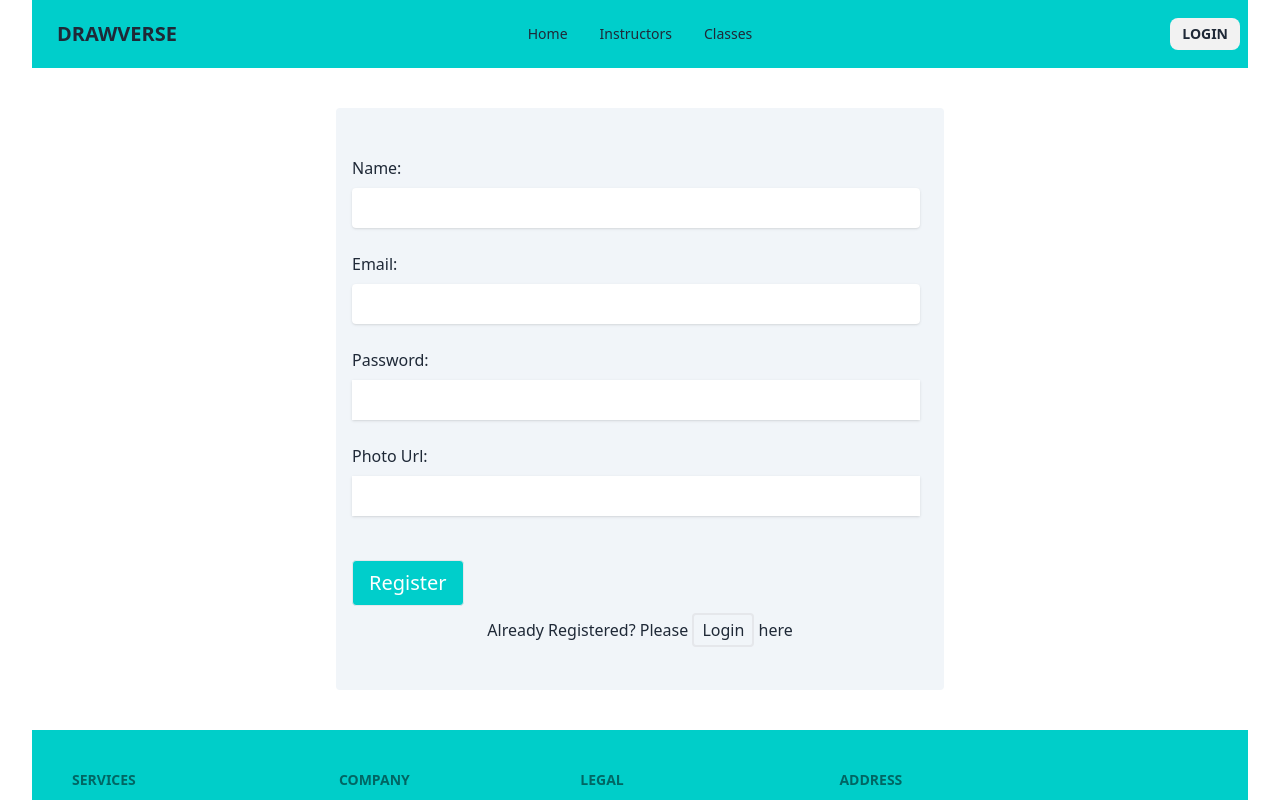
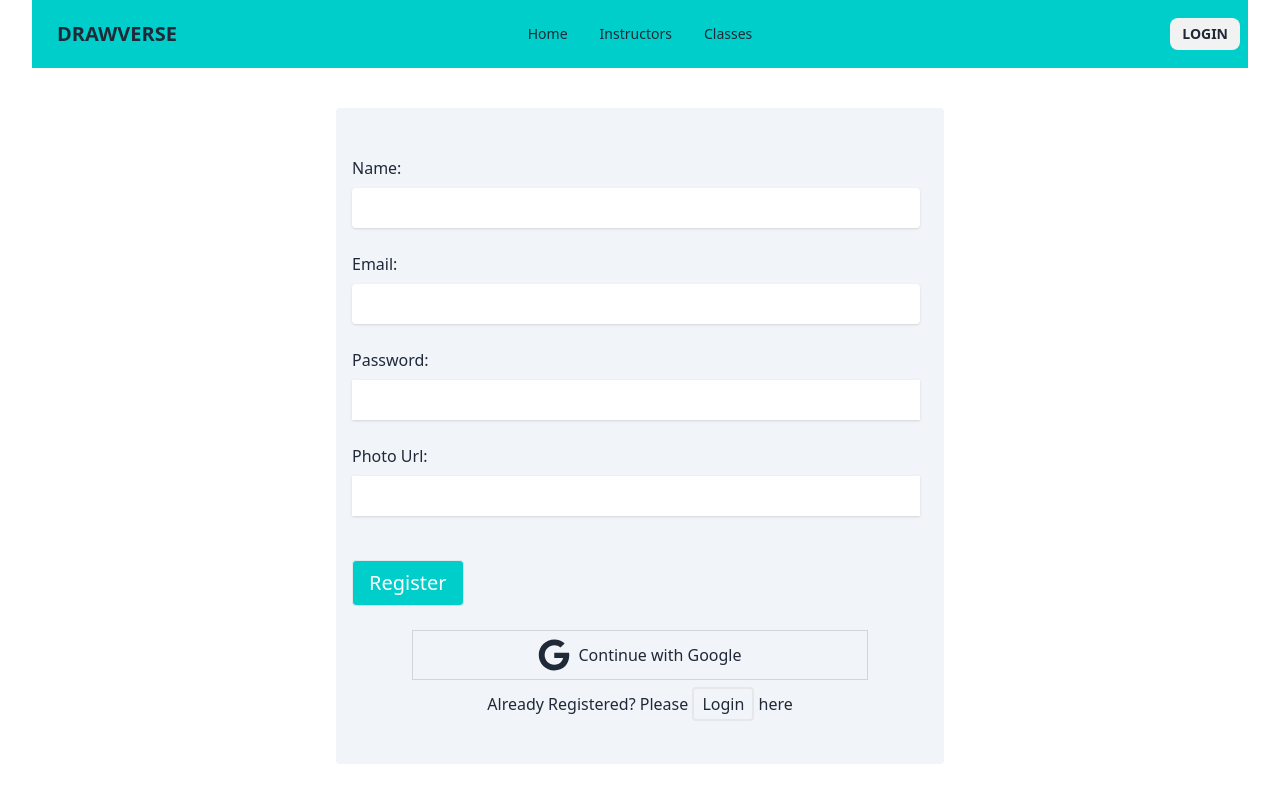
Before and after one commit to Rakibul-Islam01/assignment-12-client, a React (Vite) app: page /register in a window 1280 px wide. Shown: the top 800 px of the page. Built offline with nearby package versions, Linux system fonts and the light colour scheme; no server answers.

Commit message:
404 page added

```diff
--- a/src/Pages/Login/Login.jsx
+++ b/src/Pages/Login/Login.jsx
@@ -69,17 +69,16 @@ const Login = () => {
                     </div>
                     <input className='border login-btn bg-[#00cecb] hover:bg-[#0d807e] transition  text-white py-2 px-4 text-xl rounded mt-5 cursor-pointer' type="submit" value="Login" />
                 </div>
-                {/* <p className='text-green-700 text-center'>{success}</p>
-                <p className='text-red-700 text-center'>{error}</p> */}
+
                 <div
                     onClick={handleGoogleSignIn}
-                    className='flex justify-center items-center space-x-2 border m-3 p-2 border-gray-300 border-rounded cursor-pointer'
+                    className='flex justify-center items-center space-x-2 border m-3 p-2 w-3/4 mx-auto mt-6 border-gray-300 border-rounded hover:bg-[#0ca09d] transition cursor-pointer'
                 >
                     <FaGoogle size={32} />
 
                     <p>Continue with Google</p>
                 </div>
-                <p className='text-center mt-3'>Haven't an account? Please <Link className='border-2 rounded px-2 py-1 hover:bg-[#e6e6e6]  border-gray' to="/register">Register</Link> here </p>
+                <p className='text-center mt-6'>Haven't an account? Please <Link className='border-2 rounded px-2 py-1 hover:bg-[#e6e6e6]  border-gray' to="/register">Register</Link> here </p>
             </form>
             <ToastContainer />
         </div>
--- a/src/Pages/Registration/Registration.jsx
+++ b/src/Pages/Registration/Registration.jsx
@@ -4,12 +4,13 @@ import { Link } from 'react-router-dom';
 import { AuthContext } from '../../Provider/AuthProvider';
 import { ToastContainer, toast } from 'react-toastify';
 import 'react-toastify/dist/ReactToastify.css';
+import { FaGoogle } from 'react-icons/fa';
 
 const Registration = () => {
     const [error, setError] = useState('')
     const [success, setSuccess] = useState('')
 
-    const { createUser } = useContext(AuthContext);
+    const { createUser, signInWithGoogle } = useContext(AuthContext);
 
 
     const handleRegister = event => {
@@ -66,6 +67,20 @@ const Registration = () => {
 
     }
 
+    const handleGoogleSignIn = () => {
+        signInWithGoogle()
+            .then(result => {
+                console.log(result.user)
+                // saveUser(result.user)
+                // navigate(from, { replace: true })
+            })
+            .catch(err => {
+                setLoading(false)
+                console.log(err.message)
+                toast.error(err.message)
+            })
+    }
+
 
 
     return (
@@ -107,9 +122,16 @@ const Registration = () => {
                     /><br /><br />
                     <input className='border login-btn bg-[#00cecb] hover:bg-[#0d807e] transition  text-white py-2 px-4 text-xl rounded mt-5 cursor-pointer' type="submit" value="Register" />
                 </div>
+                <div
+                    onClick={handleGoogleSignIn}
+                    className='flex justify-center items-center space-x-2 border m-3 p-2 w-3/4 mx-auto mt-6 border-gray-300 border-rounded hover:bg-[#0ca09d] transition cursor-pointer'
+                >
+                    <FaGoogle size={32} />
 
+                    <p>Continue with Google</p>
+                </div>
                 {/* <p className='text-green-700 text-center'>{success}</p> */}
-                <p className='text-red-700 text-center'>{error}</p>
+                {/* <p className='text-red-700 text-center'>{error}</p> */}
 
                 <p className='text-center mt-3'>Already Registered? Please <Link className='border-2 rounded px-2 py-1 hover:bg-[#e6e6e6]  border-gray' to="/login">Login</Link> here </p>
             </form>
--- /dev/null
+++ b/src/components/ErrorPage/ErrorPage.css
@@ -0,0 +1,15 @@
+@keyframes spin-slow {
+    0% {
+      transform: rotate(0deg);
+    }
+    50% {
+      transform: rotate(180deg);
+    }
+    100% {
+      transform: rotate(360deg);
+    }
+  }
+
+  .animate-spin-slow {
+    animation: spin-slow 3s infinite linear;
+  }
--- /dev/null
+++ b/src/components/ErrorPage/ErrorPage.jsx
@@ -0,0 +1,16 @@
+import React from 'react';
+import './ErrorPage.css'
+
+const ErrorPage = () => {
+  return (
+    <div className="flex justify-center items-center h-screen">
+      <div className="text-center">
+        <h1 className="text-4xl mb-4">404 Error</h1>
+        <div className="animate-spin-slow text-8xl mb-4">&#10060;</div>
+        <p>Oops! The page you're looking for doesn't exist.</p>
+      </div>
+    </div>
+  );
+};
+
+export default ErrorPage;
--- a/src/main.jsx
+++ b/src/main.jsx
@@ -11,6 +11,7 @@ import Home from './Pages/Home/Home/Home.jsx';
 import Login from './Pages/Login/Login.jsx';
 import Registration from './Pages/Registration/Registration.jsx';
 import AuthProvider from './Provider/AuthProvider.jsx';
+import ErrorPage from './components/ErrorPage/ErrorPage.jsx';
 
 
 
@@ -18,6 +19,7 @@ const router = createBrowserRouter([
   {
     path: "/",
     element: <Main></Main>,
+    errorElement: <ErrorPage></ErrorPage>,
     children: [
       {
         path: "/",
```
